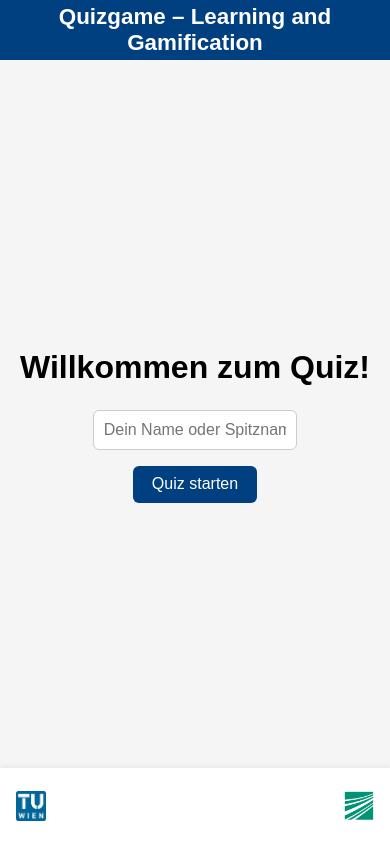
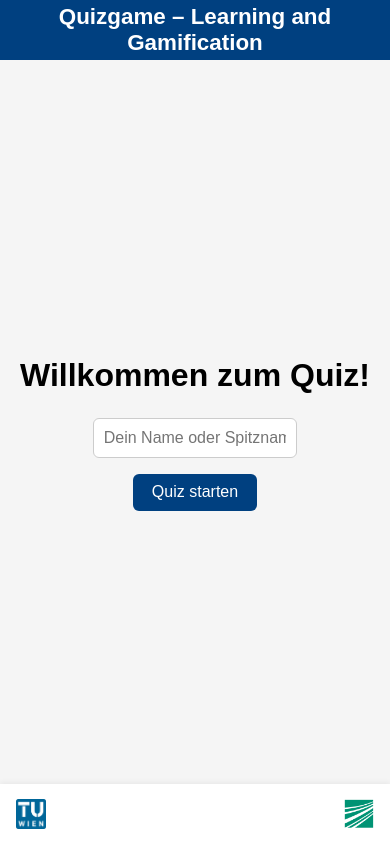
Before and after one commit to George-beep-ops/quiz-app-flask, a Flask app: page / in a window 390 px wide. Run offline with Flask 3, Linux system fonts and the light colour scheme.

Commit message:
Fix: Footer-Logos immer sichtbar gemacht und responsive gestaltet

```diff
--- a/templates/base.html
+++ b/templates/base.html
@@ -15,6 +15,7 @@
       overflow: hidden;
       display: flex;
       flex-direction: column;
+      box-sizing: border-box;
     }
     header {
       flex: 0 0 60px;
@@ -28,16 +29,16 @@
       text-align: center;
     }
     main {
-      flex: 1;
+      flex: 1 1 auto;
+      overflow-y: auto;
       display: flex;
       flex-direction: column;
       justify-content: center;
       align-items: center;
       padding: 1rem;
       text-align: center;
-      overflow: auto;
-      max-height: calc(100vh - 120px); /* Platz für Header + Footer */
       box-sizing: border-box;
+      max-height: calc(100vh - 120px); /* Header + Footer */
     }
     footer {
       flex: 0 0 60px;
@@ -45,12 +46,14 @@
       justify-content: space-between;
       align-items: center;
       padding: 0.5rem 1rem;
-      background-color: #fff;
+      background-color: #ffffff;
       box-shadow: 0 -2px 5px rgba(0,0,0,0.05);
+      box-sizing: border-box;
     }
     .logo {
       height: 30px;
-      max-width: 120px;
+      width: auto;
+      max-width: 45%;
     }
   </style>
   {% block extra_style %}{% endblock %}
```
